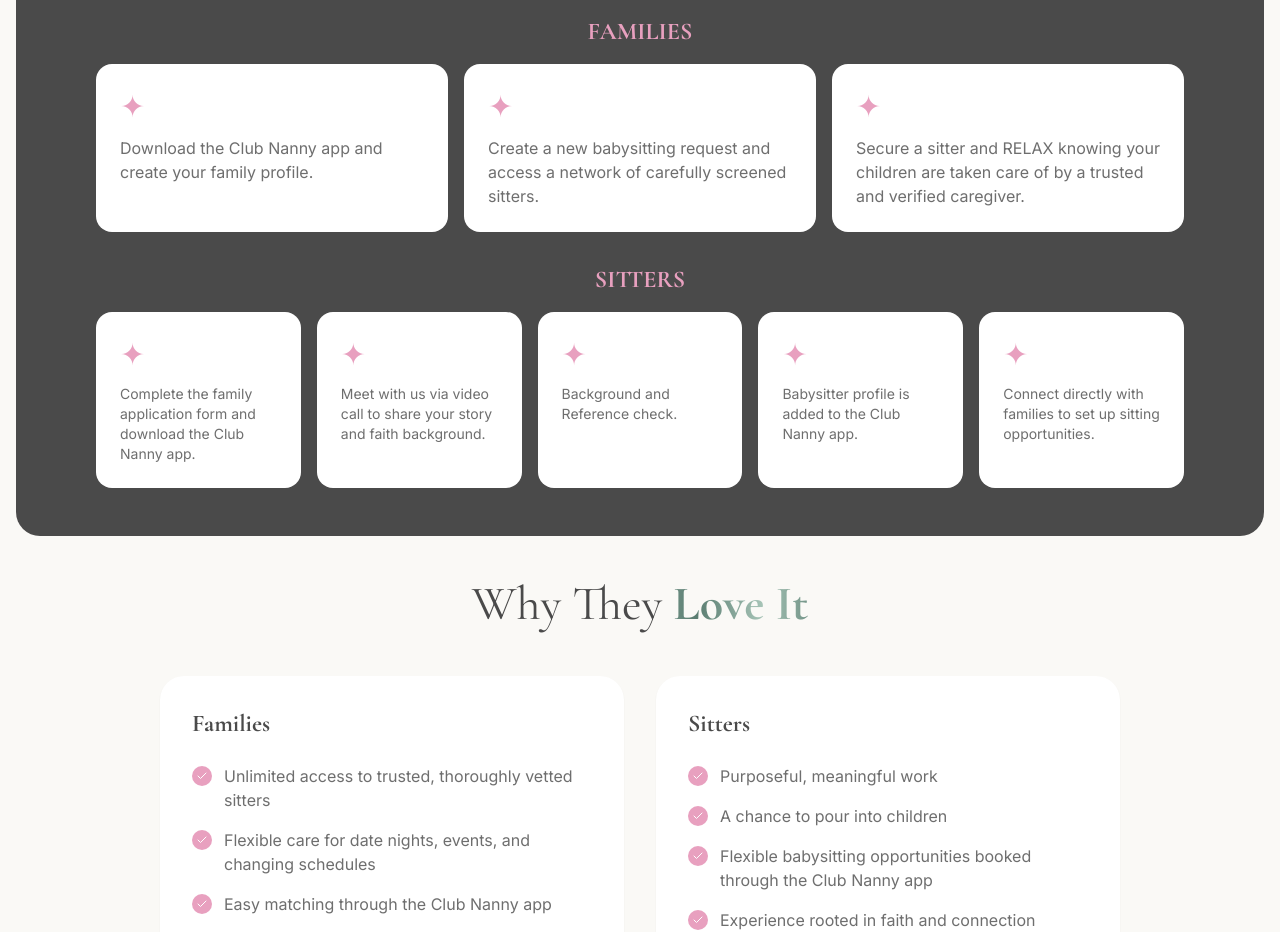
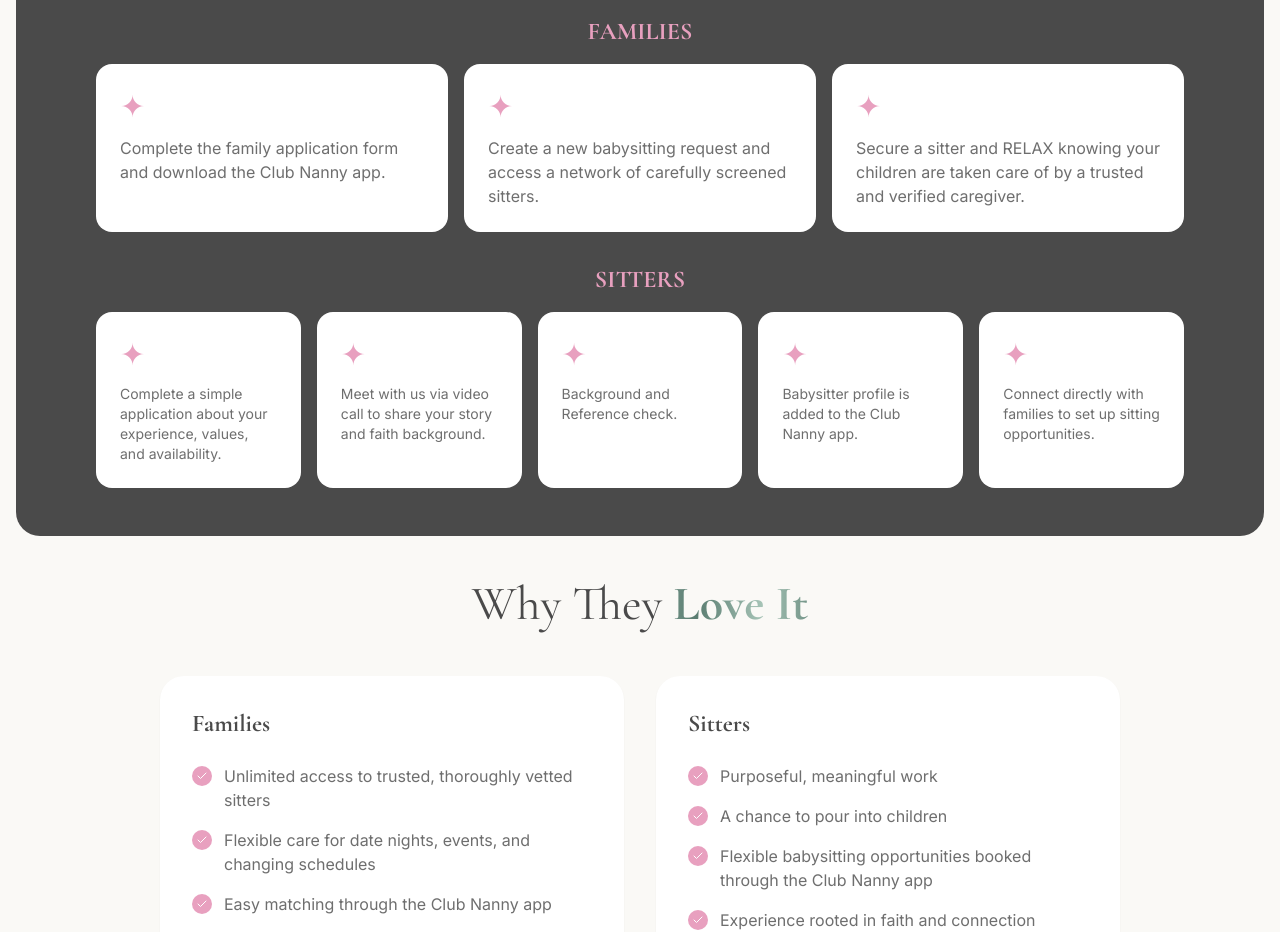
Before and after one commit to KUTA-Co/clubnannykuta, a React (Vite) app: page /for-sitters in a window 1280 px wide. Shown: the part 1360-2292 px from the top of the page. Built offline with nearby package versions, Linux system fonts and the light colour scheme; no server answers; a web font is replaced by a local one.

Commit message:
Fix sitter services how it works copy

```diff
--- a/src/pages/ForSitters.tsx
+++ b/src/pages/ForSitters.tsx
@@ -226,7 +226,7 @@
               <div className="rounded-xl md:rounded-2xl p-4 md:p-6 bg-white">
                 <span className="text-2xl md:text-3xl mb-2 md:mb-3 block" style={{ color: '#E8A0BF' }}>✦</span>
                 <p className="text-[#4A4A4A]/80 text-sm md:text-base">
-                  Download the Club Nanny app and create your family profile.
+                  Complete the family application form and download the Club Nanny app.
                 </p>
               </div>
 
@@ -253,7 +253,7 @@
               <div className="rounded-xl md:rounded-2xl p-4 md:p-6 bg-white">
                 <span className="text-2xl md:text-3xl mb-2 md:mb-3 block" style={{ color: '#E8A0BF' }}>✦</span>
                 <p className="text-[#4A4A4A]/80 text-xs md:text-sm">
-                  Complete the family application form and download the Club Nanny app.
+                  Complete a simple application about your experience, values, and availability.
                 </p>
               </div>
 
```
